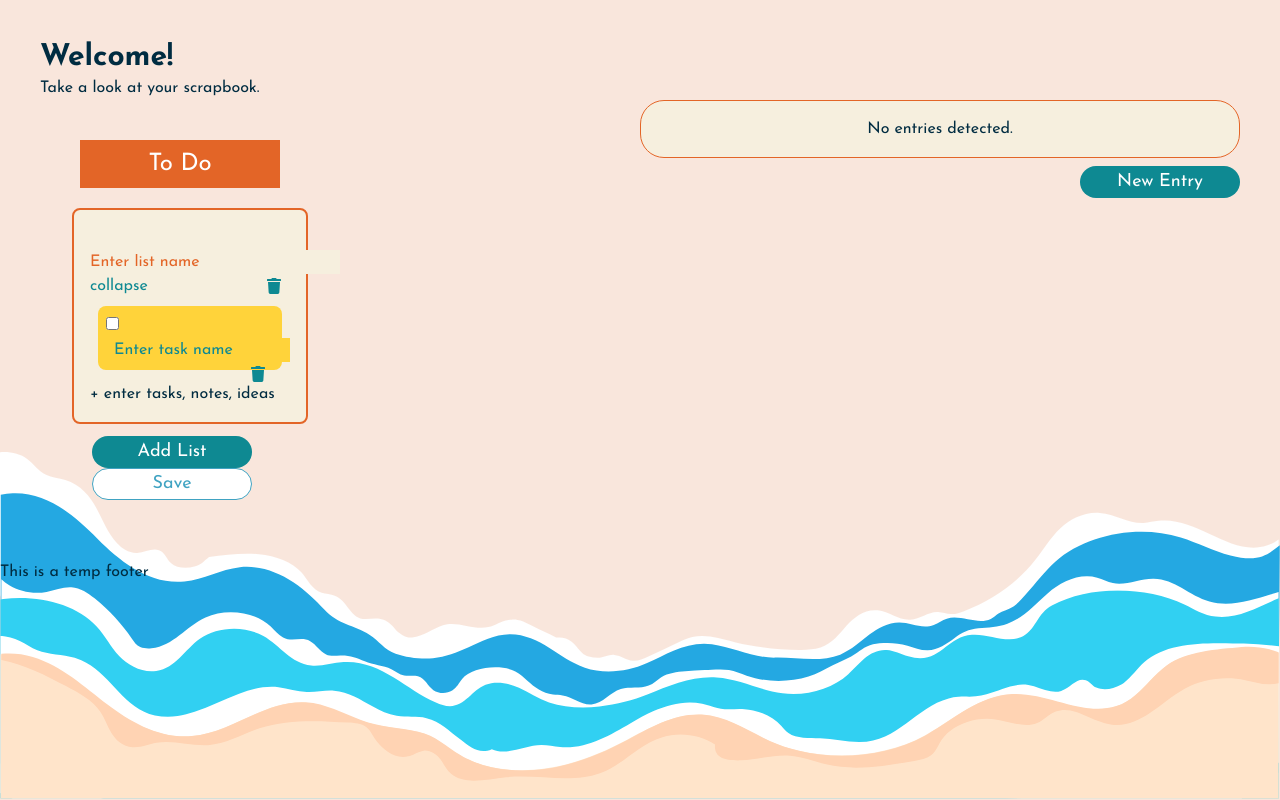
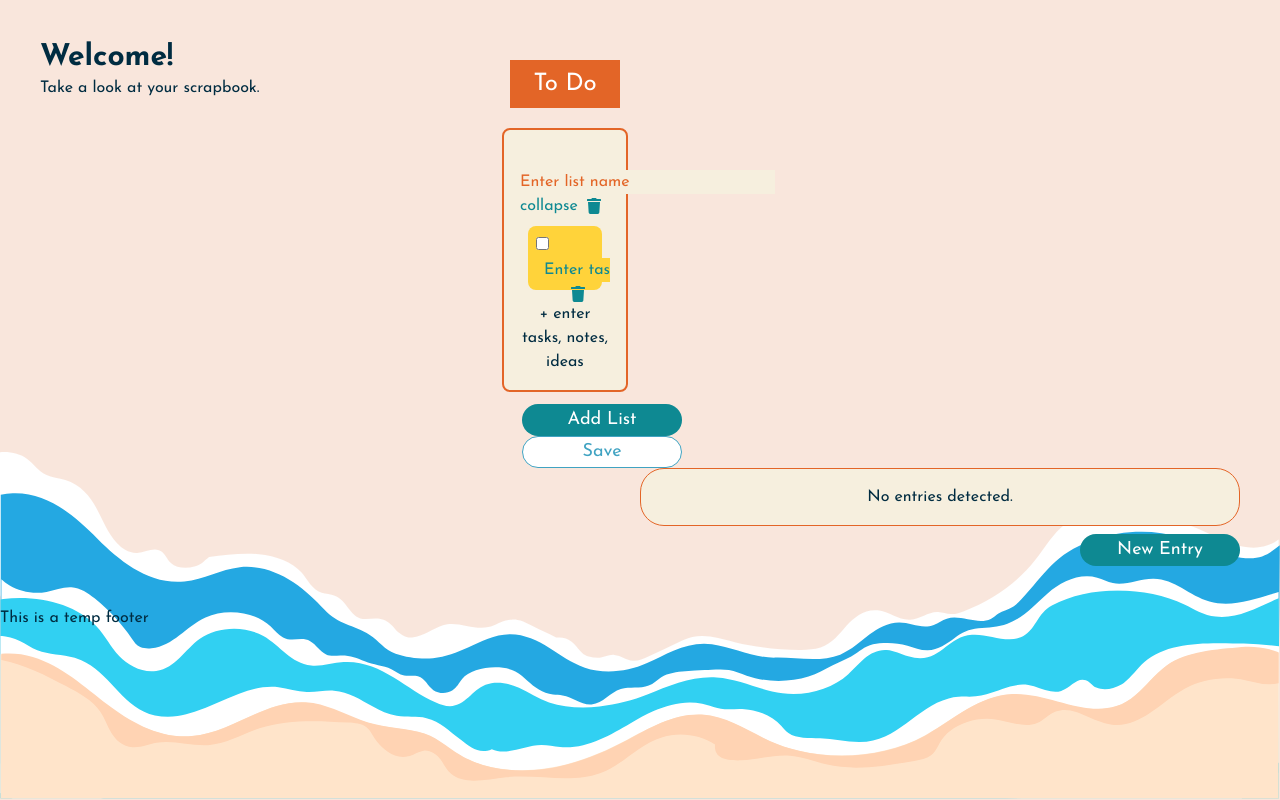
Before and after one commit to cherryontech/comet-cruisers-spring2024, a React (Create React App) app: page / in a window 1280 px wide. Built offline with nearby package versions, Linux system fonts and the light colour scheme.

Commit message:
removed todo-list

```diff
--- a/src/js/Todo.js
+++ b/src/js/Todo.js
@@ -139,7 +139,7 @@ const Todo = () => {
   // });
 
   return (
-    <div className="todo-list todolist-area max-w-[400px]">
+    <div className="todolist-area max-w-[400px]">
       <p className="todo-main-title bg-custom-burnt-orange text-white text-center max-w-[200px] min-h-[40px] text-2xl p-2 m-5">
         To Do
       </p>
```
